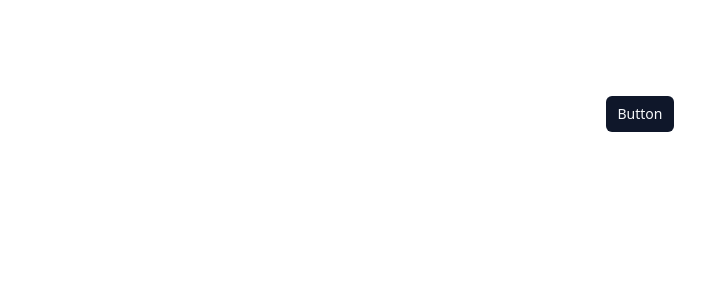
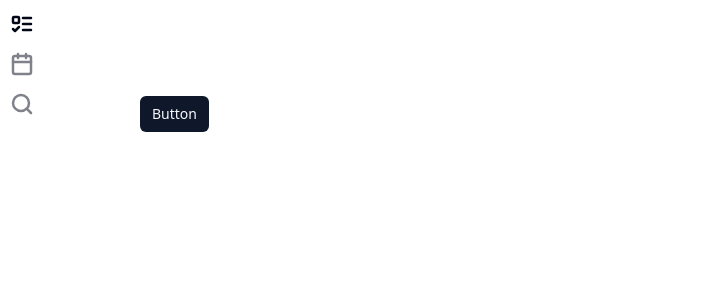
Before and after one commit to zero-koo/ticktick-clone, a Next.js app: page / in a window 1280 px wide. Shown: the top 300 px of the page, without its empty margins (0-726 px from the left). Built offline with nearby package versions, Linux system fonts and the light colour scheme.

Commit message:
feat: Implement basic nav ui

```diff
--- a/app/layout.tsx
+++ b/app/layout.tsx
@@ -1,13 +1,19 @@
-import { ThemeProvider } from "@/components/providers/theme-provider";
-import "./globals.css";
-import type { Metadata } from "next";
-import { Inter } from "next/font/google";
-
-const inter = Inter({ subsets: ["latin"] });
+import { ThemeProvider } from '@/components/providers/theme-provider';
+import './globals.css';
+import type { Metadata } from 'next';
+import {
+  CalendarIcon,
+  ListTodoIcon,
+  LucideIcon,
+  SearchIcon,
+  LucideProps,
+} from 'lucide-react';
+import { MouseEventHandler } from 'react';
+import { cn } from '@/lib/utils';
 
 export const metadata: Metadata = {
-  title: "Create Next App",
-  description: "Generated by create next app",
+  title: 'Create Next App',
+  description: 'Generated by create next app',
 };
 
 export default function RootLayout({
@@ -19,7 +25,12 @@ export default function RootLayout({
     <>
       <html lang="en" suppressHydrationWarning>
         <head />
-        <body>
+        <body className="flex">
+          <nav className="flex flex-col bg-background px-0.5 py-1">
+            <NavMenuButton Icon={ListTodoIcon} active />
+            <NavMenuButton Icon={CalendarIcon} />
+            <NavMenuButton Icon={SearchIcon} />
+          </nav>
           <ThemeProvider
             attribute="class"
             defaultTheme="system"
@@ -33,3 +44,26 @@ export default function RootLayout({
     </>
   );
 }
+
+function NavMenuButton({
+  Icon,
+  active = false,
+  onClick,
+  ...iconProps
+}: LucideProps & {
+  Icon: LucideIcon;
+  active?: boolean;
+  onClick?: MouseEventHandler<HTMLButtonElement>;
+}) {
+  return (
+    <button
+      className={cn('p-2 opacity-50 hover:opacity-80', {
+        'opacity-100': active,
+      })}
+      disabled={active}
+      onClick={onClick}
+    >
+      <Icon {...iconProps} strokeWidth={2.5} />
+    </button>
+  );
+}
```
